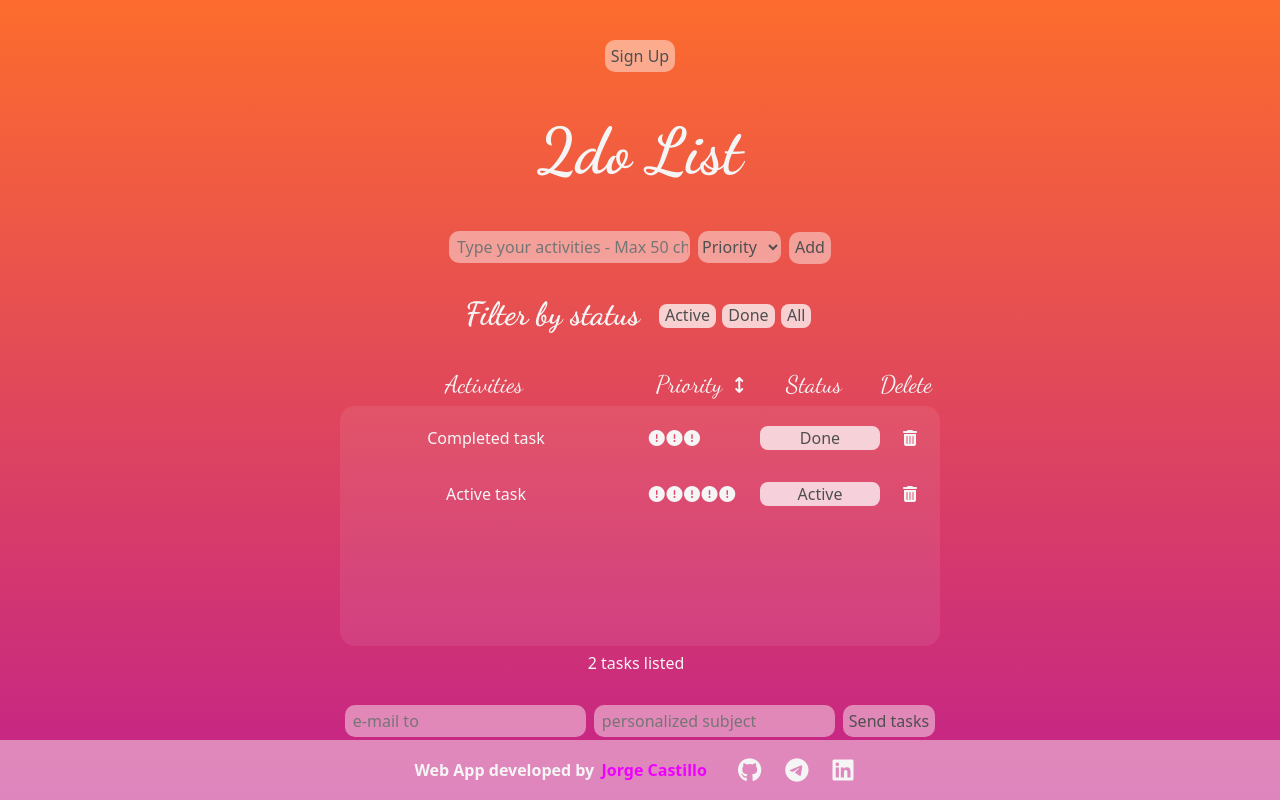
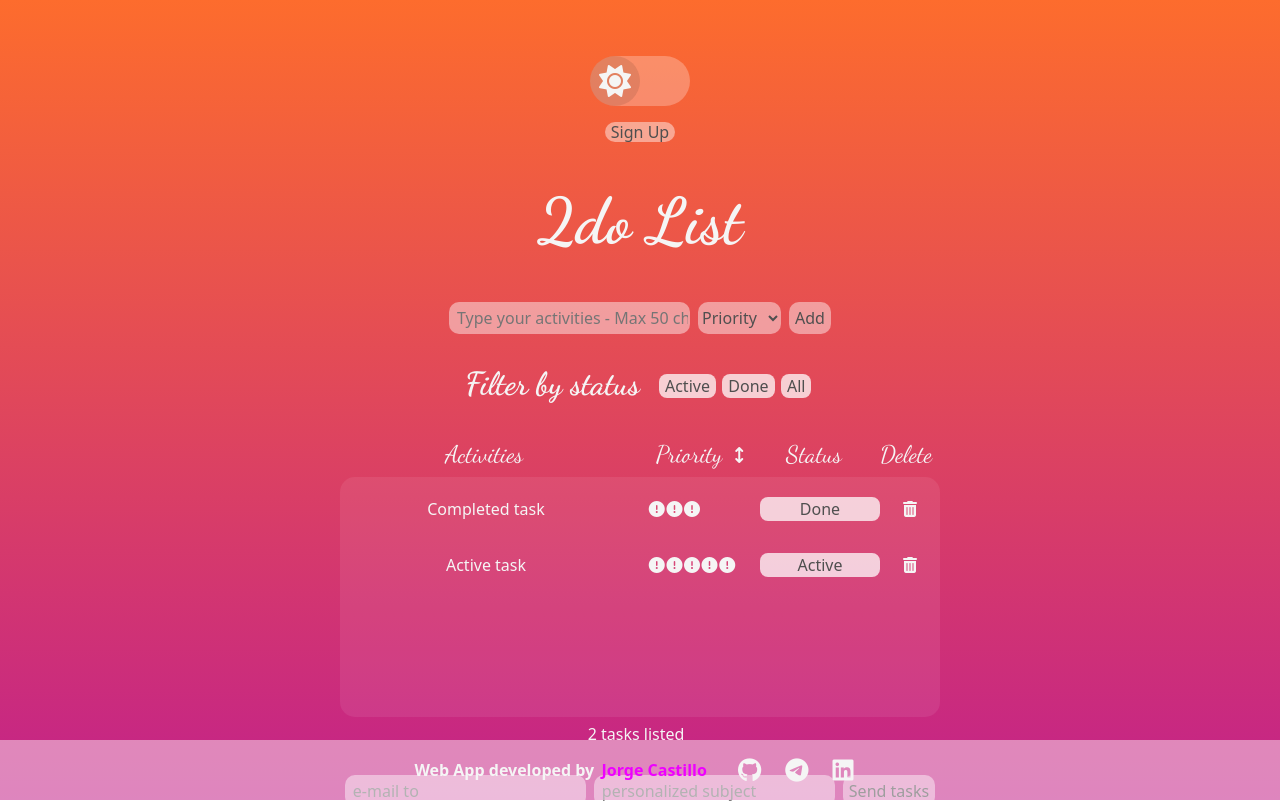
Before and after one commit to alfilister/toDo-List, a React (Vite) app in the folder Client/: page /home in a window 1280 px wide. Built offline with nearby package versions, Linux system fonts and the light colour scheme.

Commit message:
Toogle background color added

```diff
--- a/Client/src/Pages/Home.jsx
+++ b/Client/src/Pages/Home.jsx
@@ -26,6 +26,7 @@ function Home() {
 
   const [sort, setSort] = useState("Asc")
   const [filter, setFilter] = useState("All")
+  const [dayStyle, setDayStyle] = useState(true)
 
   const handleLogout = (e) => {
     e.preventDefault
@@ -35,7 +36,20 @@ function Home() {
   }
 
   return (
-    <div className="home">
+    <div className={dayStyle ? "sunnyHome" : "moonHome"}>
+      <div className="styleChanger">
+        <button
+          className={dayStyle ? "sunnyChanger" : "moonChanger"}
+          onClick={() => setDayStyle(!dayStyle)}
+        >
+          {!dayStyle ? (
+            <i class="fa-solid fa-moon"></i>
+          ) : (
+            <i class="fa-solid fa-sun"></i>
+          )}
+        </button>
+      </div>
+
       <ButtonMain
         innerText={logginStatus ? "Logout" : "Sign Up"}
         onClick={(e) => handleLogout(e)}
--- a/Client/src/Styles/Pages/_home.scss
+++ b/Client/src/Styles/Pages/_home.scss
@@ -1,6 +1,6 @@
 @use "../root/variables" as *;
 
-.home {
+.sunnyHome {
   display: flex;
   flex-direction: column;
   align-items: center;
@@ -12,6 +12,38 @@
 
   width: 100vw;
   height: 100vh;
+
+  .styleChanger {
+    margin: 1em;
+    width: 100px;
+    height: 50px;
+    border-radius: 25px;
+
+    background-color: rgba(255, 255, 255, 0.26);
+
+    .sunnyChanger {
+      width: 50px;
+      height: 50px;
+      border-radius: 50%;
+      background-color: rgba(0, 0, 0, 0.096);
+      border-style: none;
+      cursor: pointer;
+      transform: translateX(0px);
+
+      &:focus {
+        transform: translateX(100%);
+        transition: transform 0.5s;
+      }
+
+      .fa-solid {
+        color: whitesmoke;
+        font-size: 2em;
+      }
+    }
+    .moonChanger {
+      @extend .sunnyChanger;
+    }
+  }
 
   h1 {
     font-family: "Dancing Script", cursive;
@@ -31,3 +63,8 @@
     background: rgba(255, 255, 255, 0.448);
   }
 }
+
+.moonHome {
+  @extend .sunnyHome;
+  background: $bg-night;
+}
```
